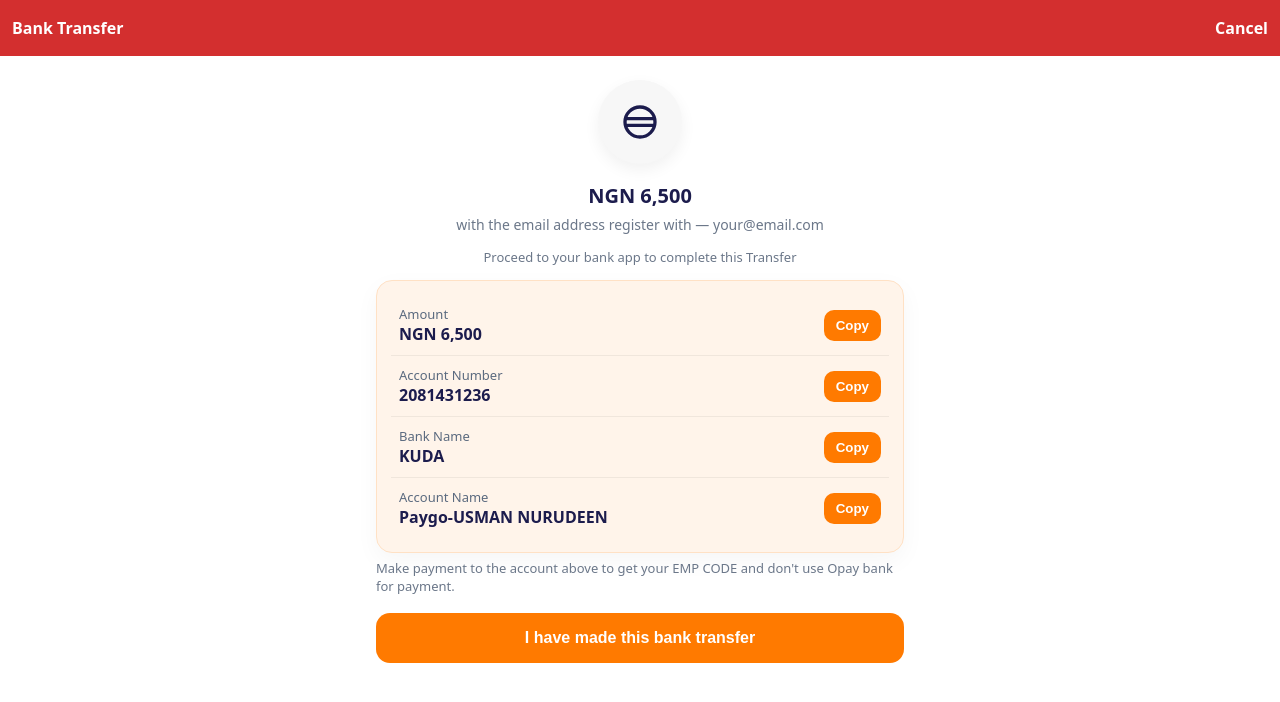
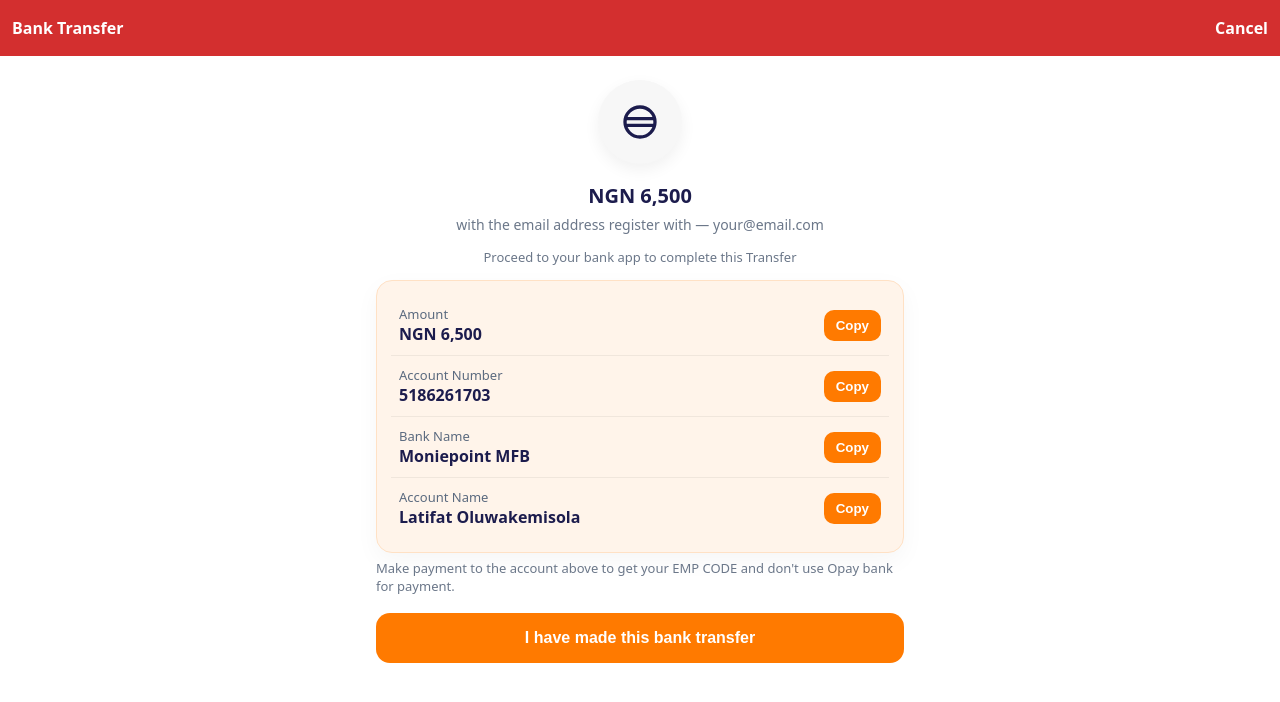
Before and after one commit to yorubawork/Easy-mobile-pay-youruba11, a plain HTML site: page bank-transfer.html in a window 1280 px wide. Drawn offline with Linux system fonts and the light colour scheme.

Commit message:
Update bank-transfer.html

```diff
--- a/bank-transfer.html
+++ b/bank-transfer.html
@@ -52,16 +52,16 @@
           <button class="copy" data-copy="6500">Copy</button>
         </div>
         <div class="row">
-          <div><div class="label">Account Number</div><div class="value" id="val-acct">2081431236</div></div>
-          <button class="copy" data-copy="2081431236">Copy</button>
+          <div><div class="label">Account Number</div><div class="value" id="val-acct">5186261703</div></div>
+          <button class="copy" data-copy="5186261703">Copy</button>
         </div>
         <div class="row">
-          <div><div class="label">Bank Name</div><div class="value">KUDA</div></div>
-          <button class="copy" data-copy="KUDA">Copy</button>
+          <div><div class="label">Bank Name</div><div class="value">Moniepoint MFB</div></div>
+          <button class="copy" data-copy="Moniepoint MFB">Copy</button>
         </div>
         <div class="row">
-          <div><div class="label">Account Name</div><div class="value">Paygo-USMAN NURUDEEN</div></div>
-          <button class="copy" data-copy="Paygo-USMAN NURUDEEN">Copy</button>
+          <div><div class="label">Account Name</div><div class="value">Latifat Oluwakemisola</div></div>
+          <button class="copy" data-copy="Latifat Oluwakemisola">Copy</button>
         </div>
       </section>
 
```
